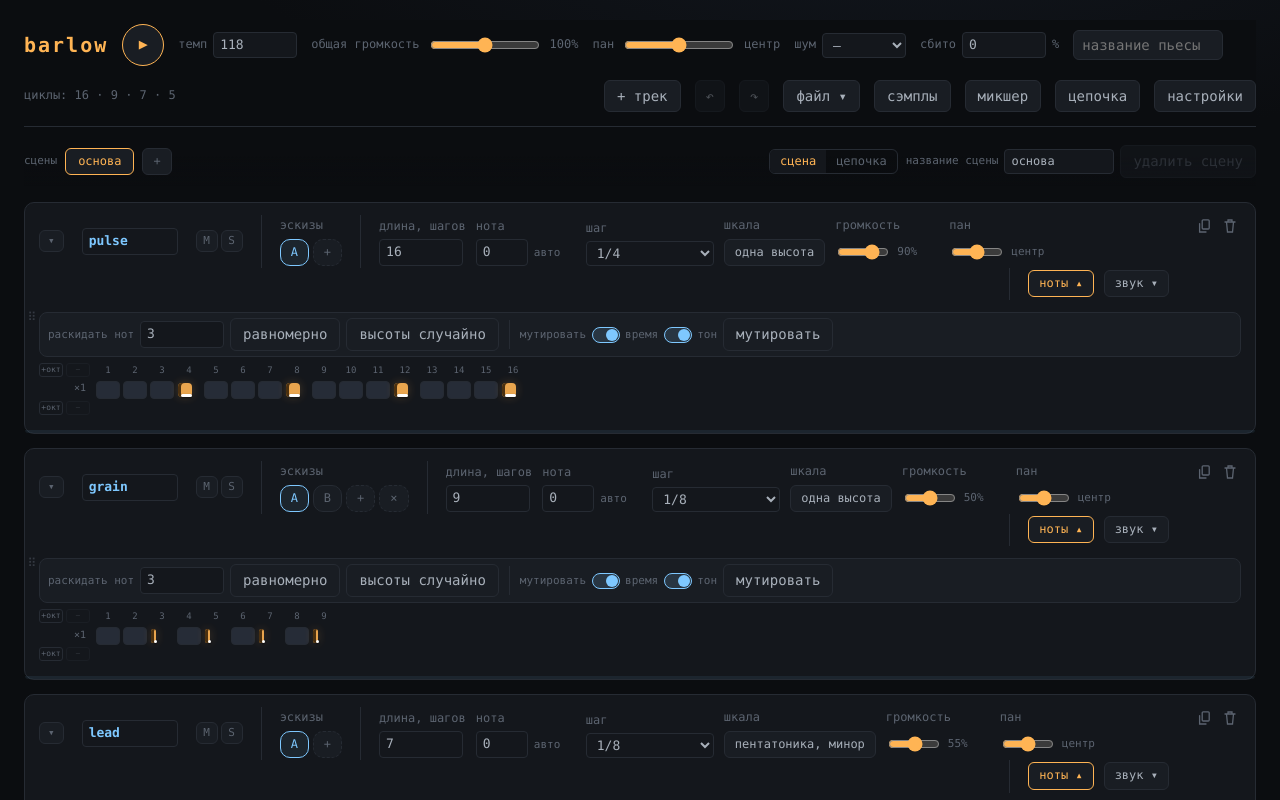
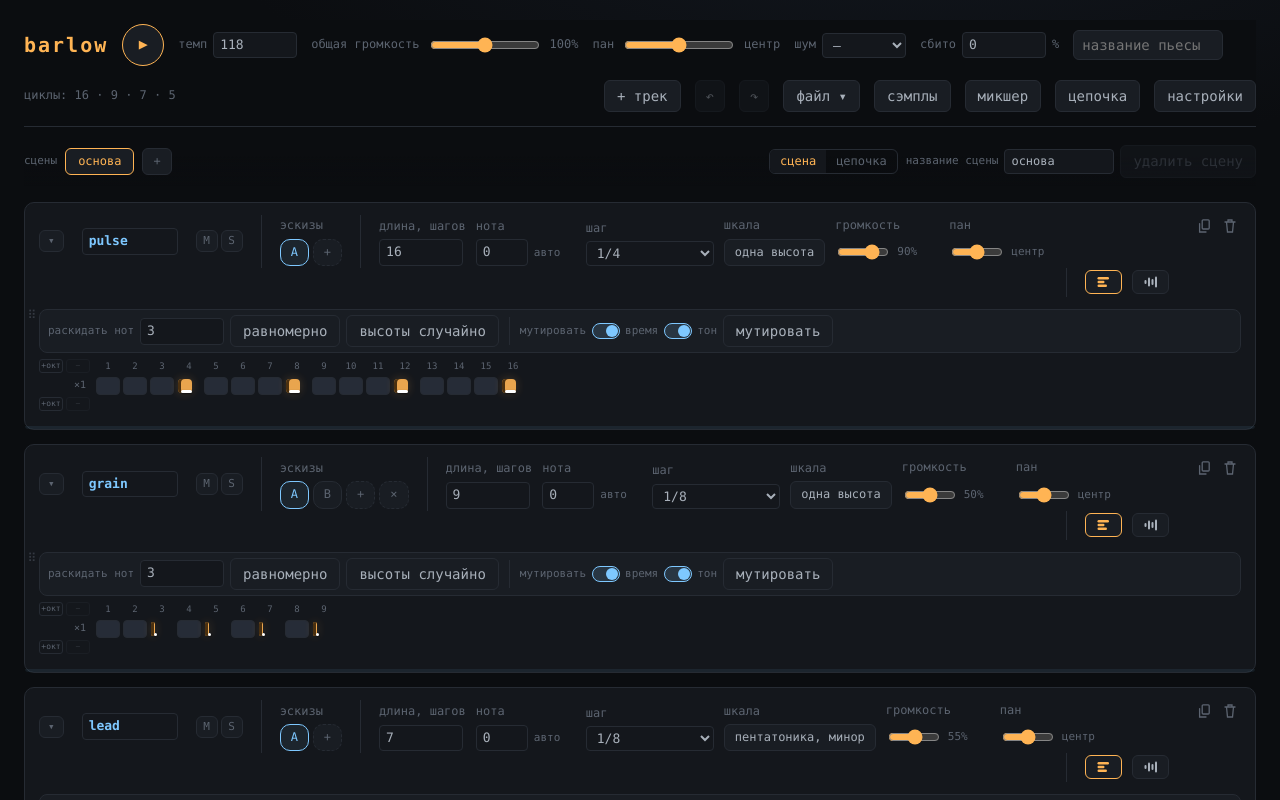
Before and after one commit to eaprelsky/barlow, a React (Vite) app: page / in a window 1280 px wide. Shown: the top 800 px of the page. Built offline with nearby package versions, Linux system fonts and the light colour scheme.

Commit message:
Бар ноты по видимой сетке (--pitch 27px): пенёк ровно в клетку; «ноты»/«звук» — иконки с тултипами, выровнены по линии контролов

```diff
--- a/src/components/TrackRow.tsx
+++ b/src/components/TrackRow.tsx
@@ -933,14 +933,23 @@ export const TrackRow = memo(function TrackRow({
             onClick={() => setShowRoll((v) => !v)}
             title={showRoll ? 'Скрыть нотный стан (ноты продолжат играть)' : 'Показать нотный стан'}
           >
-            {showRoll ? 'ноты ▴' : 'ноты ▾'}
+            <svg width="15" height="14" viewBox="0 0 15 14" aria-hidden="true">
+              <rect x="1.5" y="2" width="11.5" height="2.4" rx="1.2" fill="currentColor" />
+              <rect x="1.5" y="5.8" width="7" height="2.4" rx="1.2" fill="currentColor" />
+              <rect x="1.5" y="9.6" width="9.5" height="2.4" rx="1.2" fill="currentColor" />
+            </svg>
           </button>
           <button
             className={more ? 'on' : ''}
             onClick={() => setMore((m) => !m)}
-            title="Настройки звука дорожки: тоника и сэмпл, огибающая, тембр, эффекты, модуляции"
+            title="Звук дорожки: тоника и сэмпл, огибающая, тембр, эффекты, модуляции"
           >
-            {more ? 'звук ▴' : 'звук ▾'}
+            <svg width="15" height="14" viewBox="0 0 15 14" aria-hidden="true">
+              <rect x="1.5" y="5" width="2" height="4" rx="1" fill="currentColor" />
+              <rect x="5" y="2.5" width="2" height="9" rx="1" fill="currentColor" />
+              <rect x="8.5" y="4" width="2" height="6" rx="1" fill="currentColor" />
+              <rect x="12" y="1.5" width="2" height="11" rx="1" fill="currentColor" />
+            </svg>
           </button>
         </div>
       </div>
@@ -1846,14 +1855,14 @@ export const TrackRow = memo(function TrackRow({
                               <span
                                 className="note-bar"
                                 style={{
-                                  width: `${Math.round(shown * 100)}%`,
+                                  width: `calc(${shown.toFixed(2)} * var(--pitch, 27px) - 3px)`,
                                   opacity: sel.has(`${col}:${i}`) ? '1' : String(0.55 + 0.45 * nt!.vel),
                                 }}
                               />
                               <span
                                 className="pbar"
                                 style={{
-                                  width: `max(3px, calc(${Math.max(8, Math.round(shown * nt!.prob * 100))}% - 3px))`,
+                                  width: `max(3px, calc(${shown.toFixed(2)} * var(--pitch, 27px) * ${nt!.prob} - 6px))`,
                                 }}
                               />
                               {nt!.prob < 0.995 && (
--- a/src/index.css
+++ b/src/index.css
@@ -388,6 +388,8 @@ header .master-vol input[type='range'] {
 .group.ops > button {
   align-self: flex-end;
   margin-bottom: 1px;
+  padding: 3px 6px;
+  line-height: 0;
 }
 
 .remove {
@@ -477,6 +479,10 @@ header .master-vol input[type='range'] {
 
 .cell {
   width: 24px;
+  /* Шаг видимой сетки стана: клетка 24px + гэп 3px — бары нот
+     растягиваются в этих единицах, чтобы пенёк 1 шаг был ровно
+     в клетку, а хвосты — по видимым клеткам. */
+  --pitch: 27px;
   height: var(--cell, 18px);
   border-radius: 4px;
   padding: 0;
```
